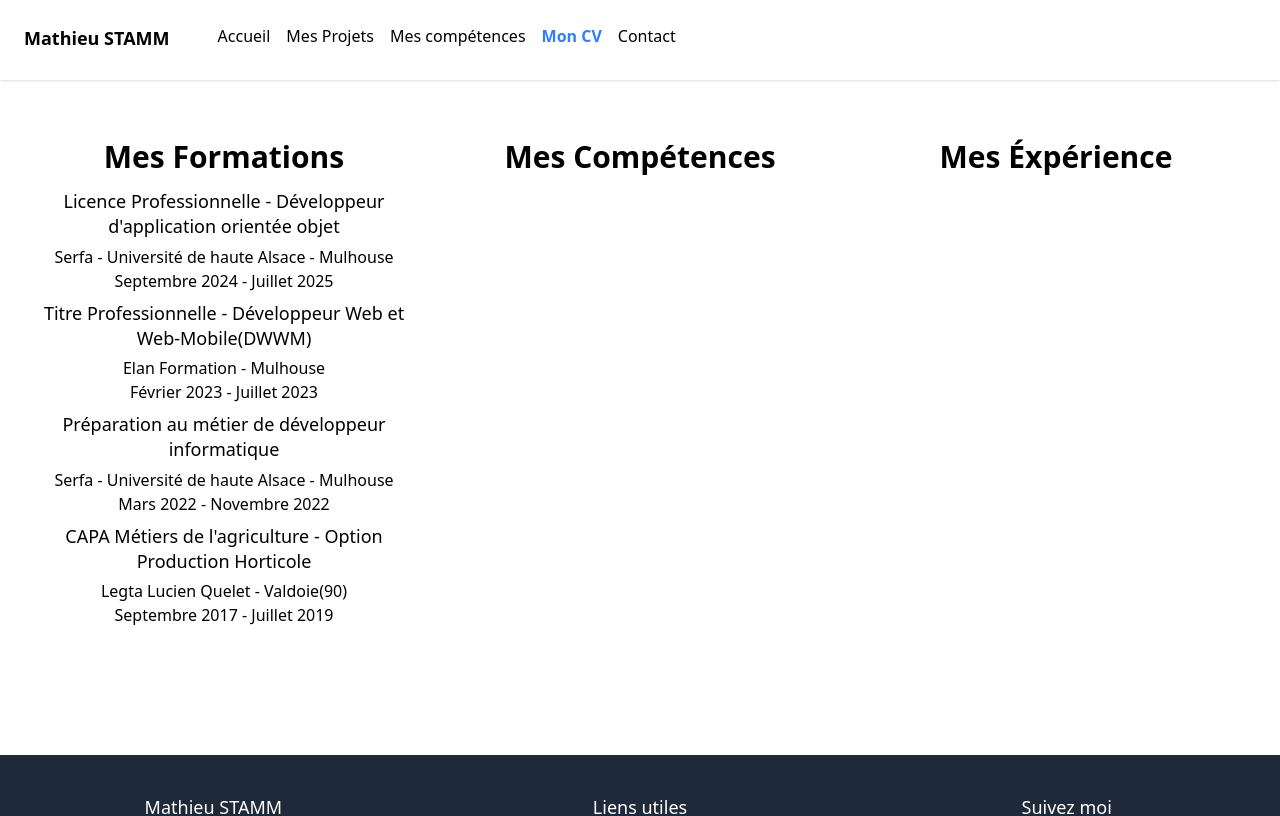
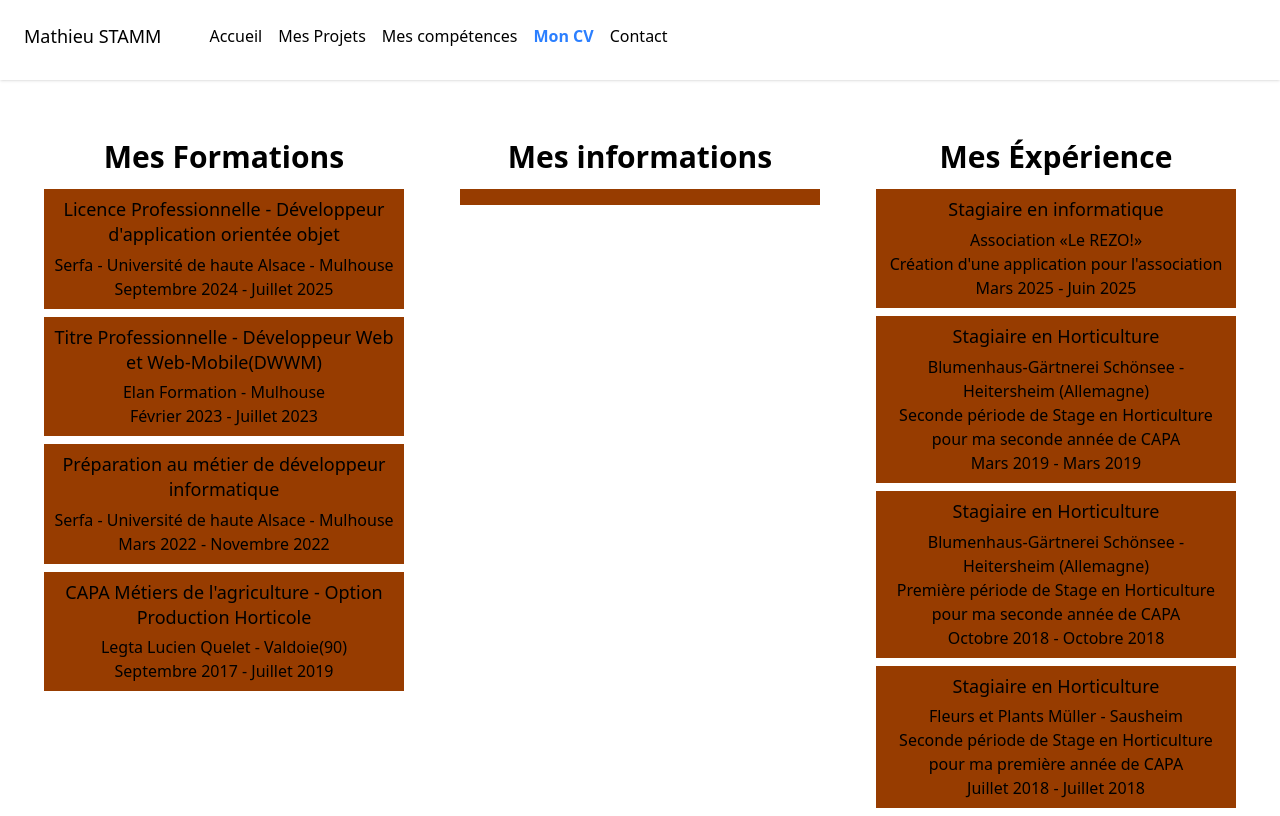
Before and after one commit to Mamath68/portfolio-angular, an Angular app: page /experiences in a window 1280 px wide. Shown: the top 816 px of the page. Built offline with nearby package versions, Linux system fonts and the light colour scheme.

Commit message:
class css personalisé créé, pages CV quasiment finis. manque les infos privé

```diff
--- a/src/app/app.html
+++ b/src/app/app.html
@@ -1,12 +1,11 @@
-<div class="min-h-screen flex flex-col">
-
+<div class="container-fluid">
   <header>
     <app-header></app-header>
   </header>
-  <main class="flex-1 p-4">
-    <router-outlet/>
+  <main>
+    <router-outlet></router-outlet>
   </main>
-  <footer class="bg-gray-800 text-white mt-16">
+  <footer>
     <app-footer></app-footer>
   </footer>
 </div>
--- a/src/app/experience/experience.html
+++ b/src/app/experience/experience.html
@@ -1,33 +1,64 @@
 <div class="grid-box">
-  <div>
+  <div class="mx-3">
     <h2 class="h2">Mes Formations</h2>
-    <div class="my-2">
+    <div class="card">
       <h5 class="h5">Licence Professionnelle - Développeur d'application orientée objet</h5>
       <p>Serfa - Université de haute Alsace - Mulhouse</p>
       <p>Septembre 2024 - Juillet 2025</p>
     </div>
-    <div class="my-2">
+    <div class="card">
       <h5 class="h5">Titre Professionnelle - Développeur Web et Web-Mobile(DWWM)</h5>
       <p>Elan Formation - Mulhouse</p>
       <p>Février 2023 - Juillet 2023</p>
     </div>
-    <div class="my-2">
+    <div class="card">
       <h5 class="h5">Préparation au métier de développeur informatique </h5>
       <p>Serfa - Université de haute Alsace - Mulhouse</p>
       <p>Mars 2022 - Novembre 2022</p>
     </div>
-    <div class="my-2">
+    <div class="card">
       <h5 class="h5">CAPA Métiers de l'agriculture - Option Production Horticole</h5>
       <p>Legta Lucien Quelet - Valdoie(90)</p>
       <p>Septembre 2017 - Juillet 2019</p>
     </div>
   </div>
-  <div>
-    <h2 class="h2">Mes Compétences</h2>
-    <div></div>
+  <div class="mx-3">
+    <h2 class="h2">Mes informations</h2>
+    <div class="card">
+
+    </div>
   </div>
-  <div>
+  <div class="mx-3">
     <h2 class="h2">Mes Éxpérience</h2>
-    <div></div>
+    <div class="card">
+      <h5 class="h5">Stagiaire en informatique</h5>
+      <p>Association «Le REZO!»</p>
+      <p>Création d'une application pour l'association</p>
+      <p>Mars 2025 - Juin 2025</p>
+    </div>
+    <div class="card">
+      <h5 class="h5">Stagiaire en Horticulture</h5>
+      <p>Blumenhaus-Gärtnerei Schönsee - Heitersheim (Allemagne)</p>
+      <p>Seconde période de Stage en Horticulture pour ma seconde année de CAPA</p>
+      <p>Mars 2019 - Mars 2019</p>
+    </div>
+    <div class="card">
+      <h5 class="h5">Stagiaire en Horticulture</h5>
+      <p>Blumenhaus-Gärtnerei Schönsee - Heitersheim (Allemagne)</p>
+      <p>Première période de Stage en Horticulture pour ma seconde année de CAPA</p>
+      <p>Octobre 2018 - Octobre 2018</p>
+    </div>
+    <div class="card">
+      <h5 class="h5">Stagiaire en Horticulture</h5>
+      <p>Fleurs et Plants Müller - Sausheim</p>
+      <p>Seconde période de Stage en Horticulture pour ma première année de CAPA</p>
+      <p>Juillet 2018 - Juillet 2018</p>
+    </div>
+    <div class="card">
+      <h5 class="h5">Stagiaire en Horticulture</h5>
+      <p>Fleurs et Plants Müller - Sausheim</p>
+      <p>Première période de Stage en Horticulture pour ma première année de CAPA</p>
+      <p>Mars 2018 - Mars 2018</p>
+    </div>
   </div>
 </div>
--- a/src/app/layout/header/header.html
+++ b/src/app/layout/header/header.html
@@ -7,7 +7,7 @@
 </div>
 
 @if (drawerOpen) {
-  <div class="fixed inset-0 z-40 bg-black bg-opacity-50 transition-opacity md:hidden"
+  <div class="burger"
        (click)="toggleDrawer()"
   ></div>
 }
@@ -16,22 +16,22 @@
   class="navbar"
   [class.-translate-x-full]="!drawerOpen"
 >
-  <div class="p-6 border-b md:border-0 flex justify-between">
-    <h3 class="font-bold text-lg">Mathieu STAMM</h3>
+  <div class="brand-container">
+    <h5 class="h5">Mathieu STAMM</h5>
     @if (drawerOpen) {
-      <button (click)="toggleDrawer()" class="text-gray-700 text-2xl">
+      <button (click)="toggleDrawer()" class="close-btn">
         X
       </button>
     }
   </div>
-  <ul class="p-4 space-y-2 md:flex">
+  <ul class="nav-list">
     <li>
       <a
         routerLink="/"
         [routerLinkActiveOptions]="{ exact: true }"
         routerLinkActive="active"
         (click)="toggleDrawer()"
-        class="block p-2 hover:bg-gray-100 rounded">
+        class="nav-link">
         Accueil
       </a>
     </li>
@@ -41,7 +41,7 @@
         [routerLinkActiveOptions]="{ exact: true }"
         routerLinkActive="active"
         (click)="toggleDrawer()"
-        class="block p-2 hover:bg-gray-100 rounded">
+        class="nav-link">
         Mes Projets
       </a>
     </li>
@@ -51,7 +51,7 @@
         [routerLinkActiveOptions]="{ exact: true }"
         routerLinkActive="active"
         (click)="toggleDrawer()"
-        class="block p-2 hover:bg-gray-100 rounded">
+        class="nav-link">
         Mes compétences
       </a>
     </li>
@@ -61,7 +61,7 @@
         [routerLinkActiveOptions]="{ exact: true }"
         routerLinkActive="active"
         (click)="toggleDrawer()"
-        class="block p-2 hover:bg-gray-100 rounded">
+        class="nav-link">
         Mon CV
       </a>
     </li>
@@ -71,7 +71,7 @@
         [routerLinkActiveOptions]="{ exact: true }"
         routerLinkActive="active"
         (click)="toggleDrawer()"
-        class="block p-2 hover:bg-gray-100 rounded">
+        class="nav-link">
         Contact
       </a>
     </li>
--- a/src/styles.css
+++ b/src/styles.css
@@ -68,6 +68,42 @@
   @apply font-bold text-lg pt-3 ms-20 md:hidden;
 }
 
+.burger {
+  @apply fixed inset-0 z-40 bg-black opacity-50 transition-opacity md:hidden;
+}
+
 .navbar {
   @apply fixed top-0 left-0 z-50 h-full w-64 md:w-full bg-white shadow transform transition-transform duration-300 md:relative md:translate-x-0 md:flex;
 }
+
+.brand-container {
+  @apply p-6 border-b md:border-0 flex justify-between;
+}
+
+.close-btn {
+  @apply text-gray-700 text-2xl;
+}
+
+.nav-list {
+  @apply p-4 space-y-2 md:flex;
+}
+
+.nav-link {
+  @apply block p-2 hover:bg-gray-100 rounded;
+}
+
+footer {
+  @apply bg-gray-800 text-white mt-16;
+}
+
+main {
+  @apply flex-1 p-4;
+}
+
+.container-fluid {
+  @apply min-h-screen flex flex-col;
+}
+
+.card{
+  @apply my-2 bg-amber-800 p-2;
+}
```
